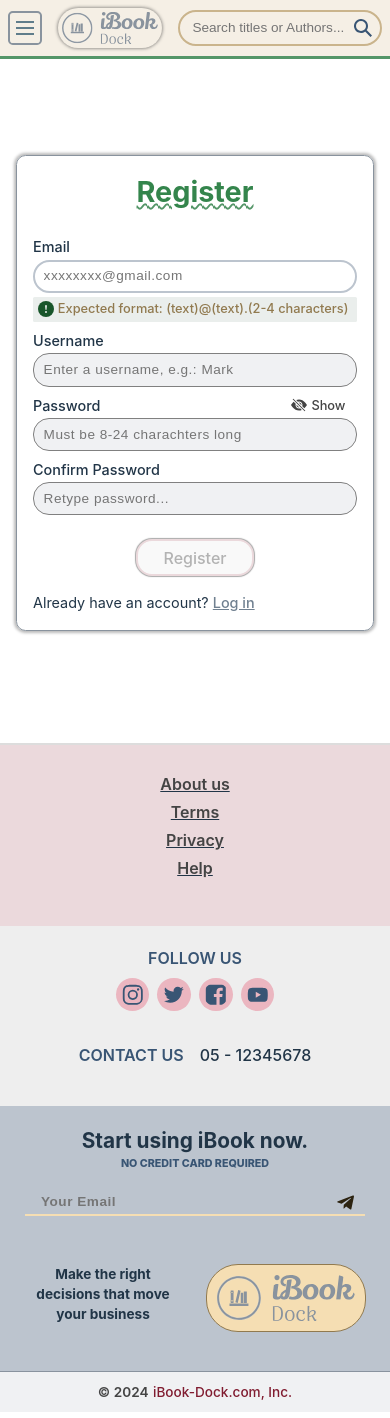
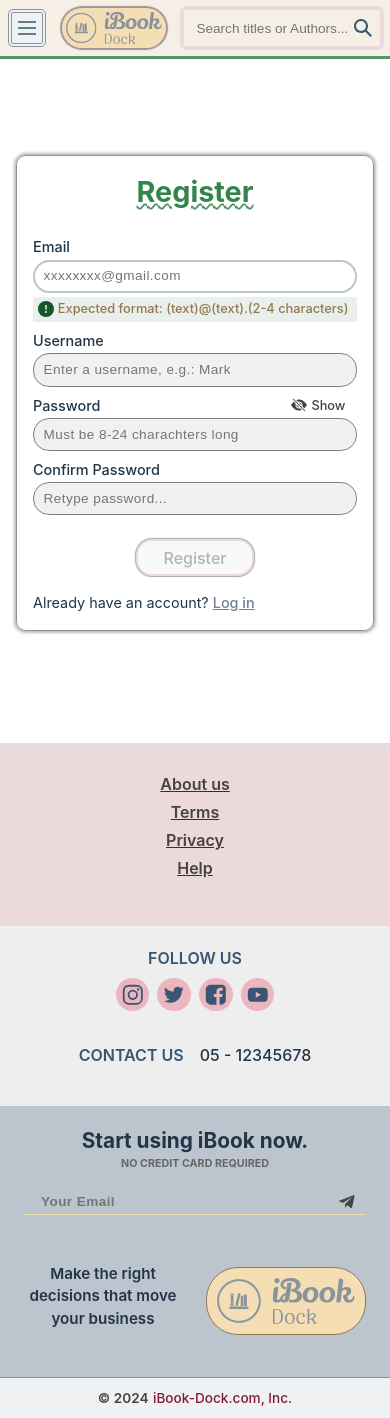
Before and after one commit to Amine-UiWeb/mern-IBook, a React (Vite) app in the folder client/: page /register in a window 390 px wide. Built offline with nearby package versions, Linux system fonts and the light colour scheme.

Commit message:
Client: implement nav_panel toggling

```diff
--- a/client/src/components/footer/Footer.css
+++ b/client/src/components/footer/Footer.css
@@ -43,7 +43,7 @@ footer.footer { border-top: 2px solid var(--light-3); }
   background: var(--pri-blue-100);
 }
 
-.footer-grid h6 { color: var(--pri-blue-400); }
+.footer-grid h6 { color: var(--dark-600); }
 .footer-grid .input-wrapper {
   position: relative;
   max-width: 340px;
@@ -51,18 +51,15 @@ footer.footer { border-top: 2px solid var(--light-3); }
 }
 .footer-grid input {
   background-color: transparent;
-  color: var(--wheat-800);
-  font-size: .9rem;
+  color: var(--pri-blue-400);
+  font-weight: 600;
   border: none;
-  border-bottom: 2px solid var(--wheat-200);
+  border-bottom: 1px solid var(--wheat-200);
   border-radius: 0;
-  font-weight: 600;
   line-height: 1;
   padding-inline: 1rem 2rem;
-  margin-top: .3rem;
 }
 .footer-grid input:is(:hover, :focus-visible) {
-  border: 0 0 1px 0;
   outline: none;
   background: none;
 }
@@ -70,9 +67,9 @@ footer.footer { border-top: 2px solid var(--light-3); }
   position: absolute;
   right: .6rem;
   top: .3rem;
-  width: 1.2rem;
-  height: 1.2rem;
-  fill: var(--wheat-dark);
+  width: 1.1rem;
+  height: 1.1rem;
+  fill: var(--dark-800);
 }
 
 footer.footer .brand-wrapper img {
--- a/client/src/components/footer/Footer.jsx
+++ b/client/src/components/footer/Footer.jsx
@@ -53,7 +53,7 @@ const Footer = () => {
           <div className="subscribe-wrapper">
             <div className="text">
               <h5 className="fs-1-3 fw-8">Start using iBook now.</h5>
-              <h6 className="fsd-0-8 fw-800 uppercase mb-1">No credit card required</h6>
+              <h6 className="fsd-0-8 fw-700 uppercase mb-1">No credit card required</h6>
             </div>
             <div className="input-wrapper">
               <input type="email" id="subscribe" placeholder="Your Email" />
@@ -61,7 +61,7 @@ const Footer = () => {
             </div>
           </div>
           <div className="brand-wrapper flex-row gap-1-5 ai-c mt-1">
-            <p className="fs-0-85 mb-0-5 fw-700">Make the right decisions that move your business</p>
+            <p className="fs-0-95 mb-0-5 fw-600">Make the right decisions that move your business</p>
             <img src={Logo} alt="" />
           </div>
         </div>
--- a/client/src/components/header/Header.css
+++ b/client/src/components/header/Header.css
@@ -13,35 +13,32 @@
 /* panel toggler */
 
 .panel-toggler {
+  background: var(--light-bluish);
+  color: saddlebrown;
   padding: .2rem;
-  border: 2px solid var(--pri-blue-200);
-  color: saddlebrown;
-  background: var(--wheat-light);
+  border: 4px double var(--pri-blue-200);
   border-radius: .3rem;
   line-height: 0;
-  transition: all .15s ease;
+  transition: all .3s ease;
   cursor: pointer;
 }
-.panel-toggler:hover {
-  border-style: double solid;
-  background: var(--wheat-200);
-}
-.panel-toggler:focus-within {
-  border-style: double solid;
-  background: var(--wheat-600);
+.panel-toggler:hover { background: var(--pri-blue-100); }
+.panel-toggler.active {
+  border: 4px solid var(--pri-blue-200);
+  background: var(--pri-blue-100);
 }
 
 
 /* logo wrapper */
 
 .header .logo-wrapper {
+  background: var(--wheat-200);
   border-radius: 2rem;
-  box-shadow: 0 0 3px 1px rgba(68, 68, 68, 0.5);
   padding: .25rem;
+  box-shadow: 0 0 1px 2px rgba(68, 68, 68, 0.5);
 }
 .header .logo-wrapper:hover {
-  background: var(--wheat-200);
-  box-shadow: 0 0 1px 2px rgba(68, 68, 68, 0.5);
+  box-shadow: 0 0 3px 3px rgba(68, 68, 68, 0.5);
 }
 .header img.logo { height: 2rem; }
 
@@ -60,15 +57,13 @@
 .header input[type="search"] {
   color: var(--pri-blue-400);
   background: transparent;
-  padding-inline: .75rem 2rem;
-  border-radius: 2rem;
-  border: 2px solid var(--wheat-400);
+  padding: .4rem 2rem .4rem .75rem;
+  border: 2px solid var(--crimson-light-1);
   outline: none;
+  font-size: .95rem;
+  box-shadow: 0 0 1px 2px var(--crimson-light-1);
 }
-.header input:is(:focus) {
-  background: var(--light-greenish);
-  border-color: var(--wheat-600);
-}
+.header input:is(:focus) { background: var(--crimson-light-1); }
 .header .search-icon {
   position: absolute;
   right: .6rem;
@@ -81,19 +76,13 @@
 
 /* media queries */
 
-@media (max-width: 767px) {
-  .nav { display: none; }
-}
-
 @media (min-width: 767px) {
   .header {
     padding: .5rem 1rem ;
     gap: 2rem;
   }
-  .panel-toggler { display: none; }
 
-  .nav .search-container { max-width: 500px; }
+  .header .panel-toggler { display: none; }
+
+  .header .search-container { max-width: 500px; }
 }
-
-@media (min-width: 991px) {
-}
--- a/client/src/components/header/Header.jsx
+++ b/client/src/components/header/Header.jsx
@@ -5,16 +5,24 @@ import Logo from "../../assets/icons/logo.svg"
 import { MagnifyingGlass } from "../svgs/MagnifyingGlass"
 import "./Header.css"
 import { Menu } from "../svgs/Menu"
+import { useState } from "react"
 
 
 const Header = () => {
+
+  const [isPanelOpen, setIsPanelOpen] = useState(false)
+
+  const handleToggler = () => {
+    document.querySelector("[data-panel-toggler]").classList.toggle('active')
+    setIsPanelOpen(prev => !prev)
+  }
 
   return (
     <header className="header">
 
         {/* todo: add a side-panel (like imdb's) */}
 
-        <div className="panel-toggler">
+        <div className="panel-toggler" data-panel-toggler onClick={handleToggler}>
           <Menu />
         </div>
 
@@ -25,6 +33,7 @@ const Header = () => {
         </div>
 
         <div className="search-container">
+          {/* todo: add a dropdown to use search queries */}
           <span className="search-icon">
             <MagnifyingGlass />
           </span>
@@ -37,7 +46,7 @@ const Header = () => {
           />
         </div>
 
-        <Nav />
+        <Nav isPanelOpen={isPanelOpen} handleToggler={handleToggler} />
 
     </header>
   )
--- a/client/src/components/header/Nav.css
+++ b/client/src/components/header/Nav.css
@@ -21,11 +21,10 @@
   border-radius: .4rem !important;
 }
 .nav .browse-wrapper:hover button {
-  background: var(--wheat-400);
+  background: var(--wheat-600);
   color: var(--light-bluish);
   border-radius: .4rem .4rem 0 0 !important;
 }
-
 
 .nav .browse-wrapper ul {
   position: absolute;
@@ -34,20 +33,20 @@
   width: fit-content;
   height: fit-content;
   padding: .4rem;
+  border: 2px solid olive;
   transition: all .1s ease-in-out;
 }
 .nav .browse-wrapper ul.browse-ul {
   left: 0;
   top: 100%;
-  background: var(--wheat-400);
+  background: var(--light-bluish);
   z-index: 10;
 }
 .nav .genres-ul {
   max-height: 300px;
-  top: 0%;
-  left: 100%;
+  top: 100%;
+  left: 70%;
   background: var(--light-bluish);
-  border: 4px solid var(--light-3);
   padding: 1rem;
   overflow-y: auto;
   z-index: 20;
@@ -62,16 +61,19 @@
 .nav .genres-wrapper svg {
   position: absolute;
   top: 50%;
-  right: 0;
+  right: .5rem;
   height: .8rem;
   width: fit-content;
+  width: .8rem;
+  fill: olive;
   vertical-align: middle;
-  opacity: .4;
   transform: translateY(-50%);
+  transition: transform .1s;
 }
-.nav .genres-wrapper:hover svg { opacity: 1; }
+.nav .genres-wrapper:hover svg {
+  transform: translateY(-50%) rotateZ(90deg);
+}
 
-.nav ul.browse-ul li { padding-right: 1rem; }
 .nav ul.browse-ul li:not(:last-child) { margin-bottom: .7rem; }
 
 .genres-wrapper:hover .genres-ul { display: block; }
@@ -85,12 +87,12 @@
   gap: .2rem;
 }
 
-.nav li, .browse-wrapper button{
+.nav-links li, .browse-wrapper button{
   background: #eee;
   border-radius: .2rem;
-  transition: .1s ease-out;
+  transition: .05s ease-in;
 }
-.nav .nav-links li:is(:hover, :has(> a.active)) {
+.nav :is(.nav-links, .browse-wrapper) li:is(:hover, :has(> a.active)) {
   background: #96bac99c;
   color: #fff;
   cursor: pointer;
@@ -144,5 +146,27 @@
 /* media queries */
 
 @media (max-width: 767px) {
-  /* .nav { position: absolute; } */
+  .nav {
+    position: absolute;
+    display: flex;
+    gap: 2rem;
+    justify-content: center;
+    top: 100%;
+    height: 0;
+    width: 100%;
+    background: var(--light-3);
+    padding: 0px;
+    border: none;
+    border-radius: 0;
+    transition: height .25s cubic-bezier(0.6, -0.28, 0.74, 0.05);
+    transition-property: height, padding;
+    overflow: hidden;
+    z-index: 10;
+  }
+  .nav.open {
+    height: 5rem;
+    padding: 2rem;
+    border-block: 2px solid teal;
+  }
+  .nav.open:hover { overflow: visible; }
 }
--- a/client/src/components/header/Nav.jsx
+++ b/client/src/components/header/Nav.jsx
@@ -2,20 +2,20 @@ import { useEffect, useState } from "react"
 import { NavLink } from "react-router-dom"
 
 import { Sun, Moon } from "../svgs/ThemeIcons"
+import { ChevronRight } from "../svgs/ChevronRight"
 import { GENRES } from "../../utils/constants"
 import "./Nav.css"
-import { ChevronRight } from "../svgs/ChevronRight"
 
 
-const Nav = () => {
+const Nav = ({ isPanelOpen, handleToggler }) => {
+
+  // todo: replace with rtk state
+  const [isLoggedIn, setIsLoggedIn] = useState(false)
 
   const [theme, setTheme] = useState(localStorage.getItem('theme') || 'light')
 
-  // todo: replace with rtk state
-  const [isLoggedIn, setIsLoggedIn] = useState(true)
-
   useEffect(() => {
-    // toggle prefers-theme: light or dark
+    // toggle prefers-theme to: light or dark
   }, [theme])
 
   const toggleTheme = () => {
@@ -23,8 +23,12 @@ const Nav = () => {
     localStorage.setItem('theme', theme === 'light' ? 'dark' : 'light')
   }
 
+
   return (
-    <nav className="nav">
+    <nav
+      onMouseLeave={handleToggler}
+      className={isPanelOpen ? 'nav open' : 'nav'}
+    >
 
       <div className="browse-wrapper">
         <button className="fw-600 fs-0-9">Browse</button>
@@ -44,6 +48,7 @@ const Nav = () => {
               }
             </ul>
           </li>
+
           <li><NavLink to="browse/awards">Awards</NavLink></li>
           <li><NavLink to="browse/recommendations">Recommendations</NavLink></li>
           <li><NavLink to="browse/popular">Most Popular</NavLink></li>
@@ -67,10 +72,9 @@ const Nav = () => {
         </ul>
       </div>
 
-      <div
-        className="mode-toggler"
-        style={{ "--theme": theme === 'light' ? '##7e7e7e' : 'var(--pri-blue-200)' }}
-      >
+      <div className="mode-toggler" style={{
+          "--theme": theme === 'light' ? '##7e7e7e' : 'var(--pri-blue-200)'
+      }}>
         { theme === 'light' ? <Sun /> : <Moon /> }
         <input
           type="checkbox"
--- a/client/src/index.css
+++ b/client/src/index.css
@@ -89,6 +89,7 @@
   --fs-0-8: .8rem;
   --fs-0-85: .85rem;
   --fs-0-9: .9rem;
+  --fs-0-95: .95rem;
   --fs-1: 1rem;
   --fs-1-1: 1.1rem;
   --fs-1-2: 1.2rem;
@@ -185,7 +186,7 @@ input:focus-within {
 }
 input::placeholder { font-size: var(--fs-0-85); }
 
-input:is([type="text"], [type="password"], [type="Email"]) { letter-spacing: .5px; }
+input:is([type="text"], [type="password"], [type="Email"]) { letter-spacing: .4px; }
 
 button {
   font-family: inherit;
@@ -251,6 +252,7 @@ font-size
 .fs-0-8 { font-size: var(--fs-0-85); }
 .fs-0-85 { font-size: var(--fs-0-85); }
 .fs-0-9 { font-size: var(--fs-0-9); }
+.fs-0-95 { font-size: var(--fs-0-95); }
 .fs-1 { font-size: var(--fs-1); }
 .fs-1-1 { font-size: 1.1rem; }
 .fs-1-2 { font-size: 1.2rem; }
@@ -275,8 +277,14 @@ font- }weight
 
 
 /*-------------
-display / appearance
+position / display / appearance
 ---------------*/
+
+.relative { position: relative; }
+.absolute { position: absolute; }
+.fixed { position: fixed; }
+.sticky { position: sticky; }
+
 
 .d-in { display: inline; }
 .d-bl { display: block; }
--- a/client/src/pages/BookDetailsPage.jsx
+++ b/client/src/pages/BookDetailsPage.jsx
@@ -202,7 +202,7 @@ const BookDetailsPage = () => {
       {/* other works by the author */}
       { authorWorks?.docs?.length > 0 && (
           <section className="author-books">
-            <h4 className="h4 mb-1">Other works for the same author</h4>
+            <h4 className="h4 mb-1">Other works by the author:</h4>
 
             <BooksCarousel books={authorWorks?.docs.splice(0, 20)} />
           </section>
```
